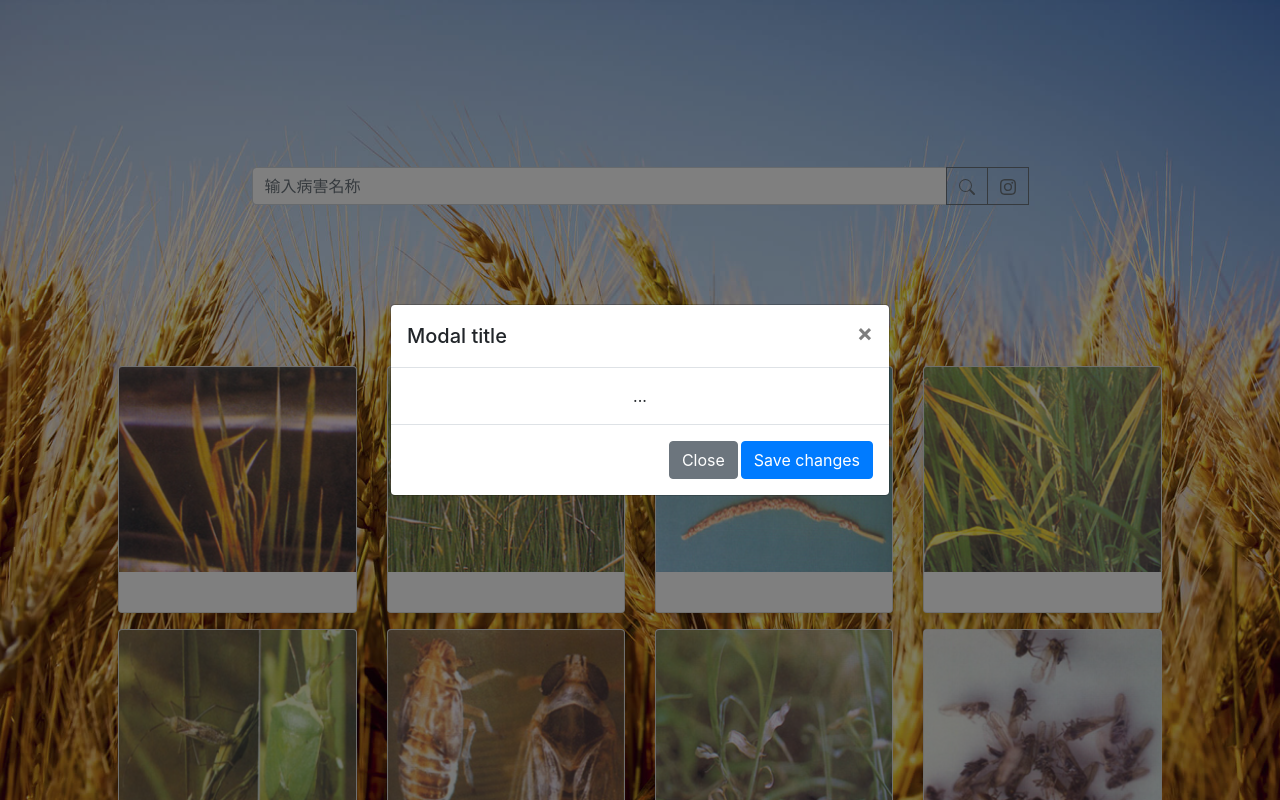
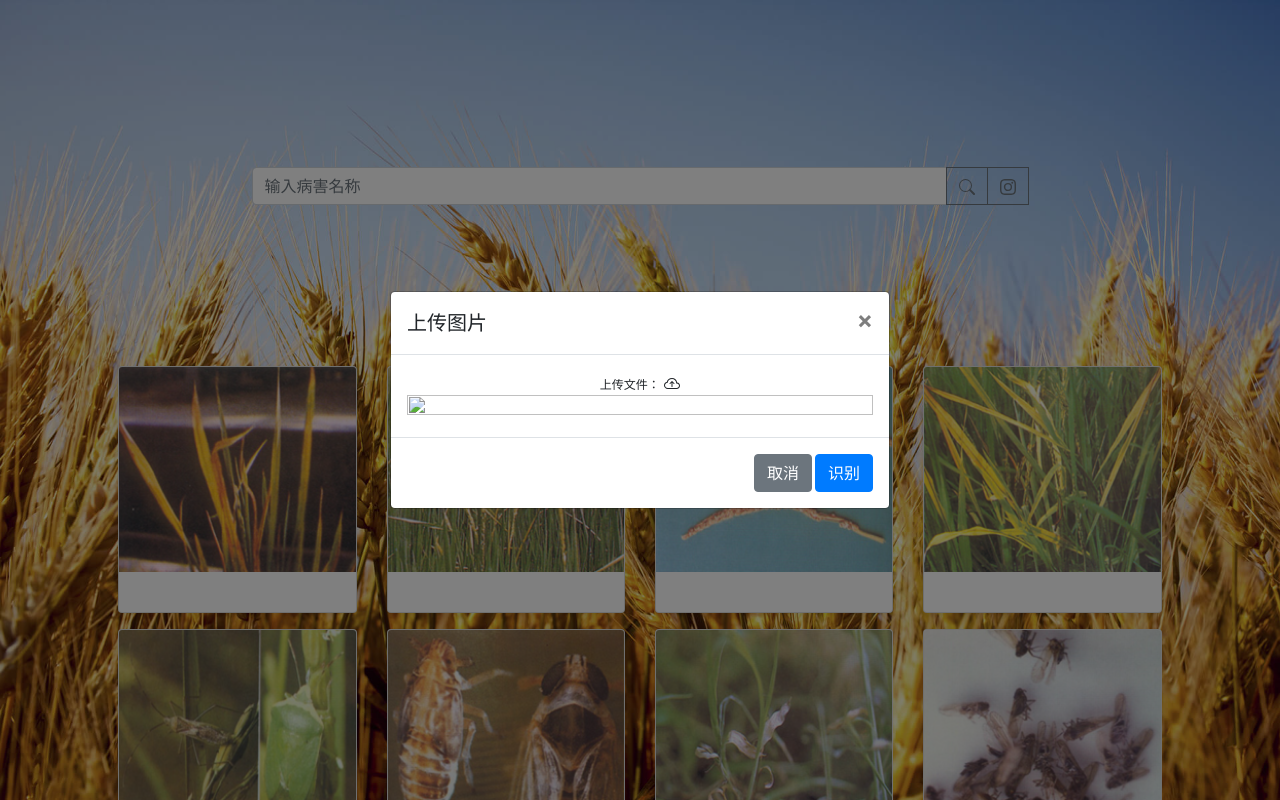
Before and after one commit to taoxianpeng/RiceDiseasesWeb, a Flask app: page / in a window 1280 px wide, after a click that opens the changed part. Run offline with Flask 2, Linux system fonts and the light colour scheme; some libraries are stand-ins or nearby versions.

Commit message:
上传图片功能初步完成

```diff
--- a/templates/index.html
+++ b/templates/index.html
@@ -88,18 +88,42 @@
                                 <div class="modal-dialog modal-dialog-centered" role="document">
                                     <div class="modal-content">
                                         <div class="modal-header">
-                                            <h5 class="modal-title" id="cropModalTitle">Modal title</h5>
+                                            <h5 class="modal-title" id="cropModalTitle">上传图片</h5>
                                             <button type="button" class="close" data-dismiss="modal" aria-label="Close">
                                                 <span aria-hidden="true">&times;</span>
                                             </button>
                                         </div>
                                         <div class="modal-body">
-                                            ...
+                                            <!-- 要将父布局的position设置为relative，父布局将无法包裹input -->
+                                            <div style="position: relative;">
+                                                <!--设置input的position为absolute，使其不按文档流排版，并设置其包裹整个布局 -->
+                                                <!-- 设置opactity为0，使input变透明 -->
+                                                <!-- 只接受jpg格式 -->
+                                                <input id="upload-input"
+                                                    style="position: absolute; top: 0; bottom: 0; left: 0;right: 0; opacity: 0;"
+                                                    type="file" accept="image/jpg" onchange="showImg(this)"/>
+                                                <!-- 自定义按钮效果 -->
+                                                <div style="text-align: top">
+                                                    <span style="font-size: 12px;">上传文件：</span>
+                                                    <svg xmlns="http://www.w3.org/2000/svg" width="16" height="16"
+                                                        fill="currentColor" class="bi bi-cloud-arrow-up"
+                                                        viewBox="0 0 16 16">
+                                                        <path fill-rule="evenodd"
+                                                            d="M4.406 3.342A5.53 5.53 0 0 1 8 2c2.69 0 4.923 2 5.166 4.579C14.758 6.804 16 8.137 16 9.773 16 11.569 14.502 13 12.687 13H3.781C1.708 13 0 11.366 0 9.318c0-1.763 1.266-3.223 2.942-3.593.143-.863.698-1.723 1.464-2.383zm.653.757c-.757.653-1.153 1.44-1.153 2.056v.448l-.445.049C2.064 6.805 1 7.952 1 9.318 1 10.785 2.23 12 3.781 12h8.906C13.98 12 15 10.988 15 9.773c0-1.216-1.02-2.228-2.313-2.228h-.5v-.5C12.188 4.825 10.328 3 8 3a4.53 4.53 0 0 0-2.941 1.1z" />
+                                                        <path fill-rule="evenodd"
+                                                            d="M7.646 5.146a.5.5 0 0 1 .708 0l2 2a.5.5 0 0 1-.708.708L8.5 6.707V10.5a.5.5 0 0 1-1 0V6.707L6.354 7.854a.5.5 0 1 1-.708-.708l2-2z" />
+                                                    </svg>
+                                                </div>
+                                            </div>
+
+                                            <div>
+                                                <img id="upload-img" src="" alt="" height="100%" width="100%">
+                                            </div>
                                         </div>
                                         <div class="modal-footer">
                                             <button type="button" class="btn btn-secondary"
-                                                data-dismiss="modal">Close</button>
-                                            <button type="button" class="btn btn-primary">Save changes</button>
+                                                data-dismiss="modal">取消</button>
+                                            <button type="button" class="btn btn-primary">识别</button>
                                         </div>
                                     </div>
                                 </div>
@@ -131,49 +155,6 @@
         </div>
     </div>
 
-    <!-- Modal -->
-    <!-- <div id="gridSystemModal" class="modal fade show" tabindex="-1" role="dialog" aria-labelledby="gridModalLabel"
-        style="display: block; padding-right: 16px;" aria-modal="true">
-        <div class="modal-dialog" role="document">
-            <div class="modal-content">
-                <div class="modal-header">
-                    <h5 class="modal-title" id="gridModalLabel">Grids in modals</h5>
-                    <button type="button" class="close" data-dismiss="modal" aria-label="Close"><span
-                            aria-hidden="true">×</span></button>
-                </div>
-                <div class="modal-body">
-                    <div class="container-fluid bd-example-row">
-                        <div class="row">
-                            <div class="col-md-4">.col-md-4</div>
-                            <div class="col-md-4 ml-auto">.col-md-4 .ml-auto</div>
-                        </div>
-                        <div class="row">
-                            <div class="col-md-3 ml-auto">.col-md-3 .ml-auto</div>
-                            <div class="col-md-2 ml-auto">.col-md-2 .ml-auto</div>
-                        </div>
-                        <div class="row">
-                            <div class="col-md-6 ml-auto">.col-md-6 .ml-auto</div>
-                        </div>
-                        <div class="row">
-                            <div class="col-sm-9"> Level 1: .col-sm-9
-                                <div class="row">
-                                    <div class="col-8 col-sm-6"> Level 2: .col-8 .col-sm-6
-                                    </div>
-                                    <div class="col-4 col-sm-6"> Level 2: .col-4 .col-sm-6
-                                    </div>
-                                </div>
-                            </div>
-                        </div>
-                    </div>
-                </div>
-                <div class="modal-footer">
-                    <button type="button" class="btn btn-secondary" data-dismiss="modal">Close</button>
-                    <button type="button" class="btn btn-primary">Save changes</button>
-                </div>
-            </div>
-        </div>
-    </div> -->
-    <!-- Modal -->
     <script>
         $(document).ready(function () {
             $(".card").click(function () {
@@ -192,6 +173,16 @@
                 }
             })
         })
+
+        function showImg(input) {
+            var file = input.files[0];
+            var reader = new FileReader()
+            // 图片读取成功回调函数
+            reader.onload = function (e) {
+                document.getElementById('upload-img').src = e.target.result
+            }
+            reader.readAsDataURL(file)
+        }
     </script>
 </body>
 
```
